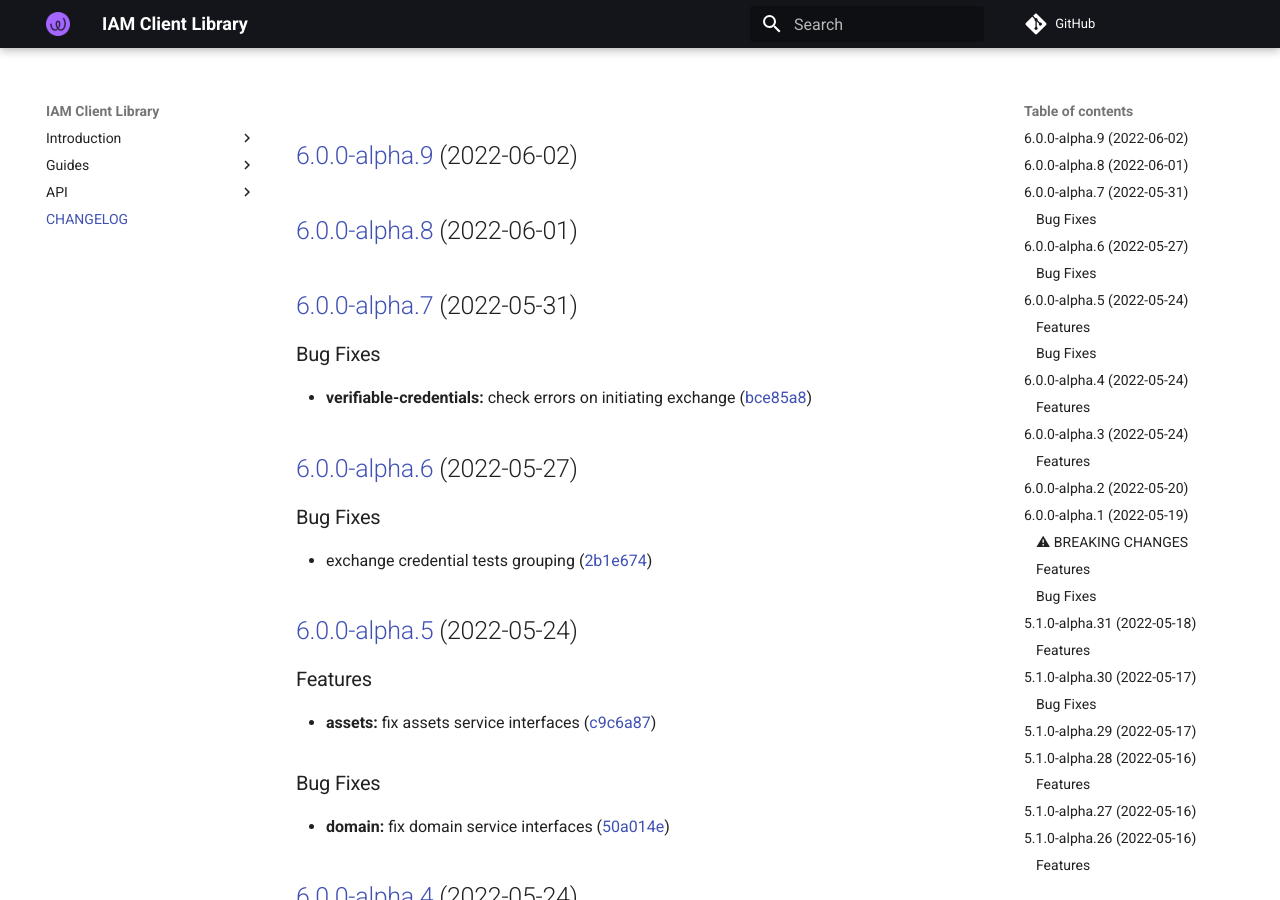
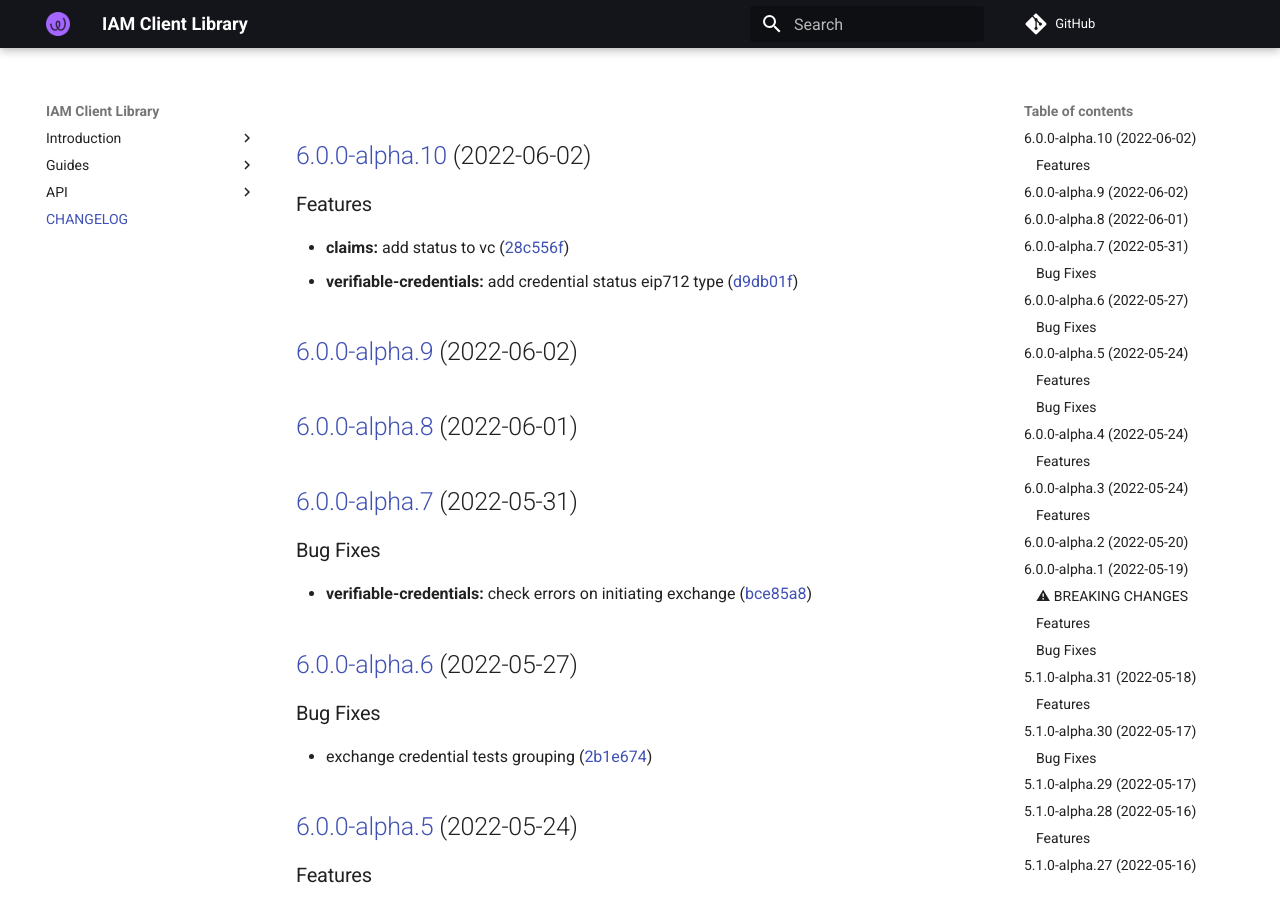
Before and after one commit to energywebfoundation/iam-client-lib, an MkDocs documentation site: the page built from docs/CHANGELOG.md, in a window 1280 px wide and 900 px high. Built offline with MkDocs 1.6.1 and Material for MkDocs 9.7.7, drawn with Linux system fonts in a browser that asks for light colours; comment, search, counter and statistics services are not loaded.

Commit message:
chore(release): 6.0.0-alpha.10 [skip ci]
## [6.0.0-alpha.10](https://github.com/energywebfoundation/iam-client-lib/compare/v6.0.0-alpha.9...v6.0.0-alpha.10) (2022-06-02)

### Features

* **claims:** add status to vc ([28c556f](https://github.com/energywebfoundation/iam-client-lib/commit/28c556ffa0a9d53561507fdce95817a6672e43f3))
* **verifiable-credentials:** add credential status eip712 type ([d9db01f](https://github.com/energywebfoundation/iam-client-lib/commit/d9db01ffe8cdaec5c7192f2ac134a7941e952555))

```diff
--- a/docs/CHANGELOG.md
+++ b/docs/CHANGELOG.md
@@ -1,3 +1,11 @@
+## [6.0.0-alpha.10](https://github.com/energywebfoundation/iam-client-lib/compare/v6.0.0-alpha.9...v6.0.0-alpha.10) (2022-06-02)
+
+
+### Features
+
+* **claims:** add status to vc ([28c556f](https://github.com/energywebfoundation/iam-client-lib/commit/28c556ffa0a9d53561507fdce95817a6672e43f3))
+* **verifiable-credentials:** add credential status eip712 type ([d9db01f](https://github.com/energywebfoundation/iam-client-lib/commit/d9db01ffe8cdaec5c7192f2ac134a7941e952555))
+
 ## [6.0.0-alpha.9](https://github.com/energywebfoundation/iam-client-lib/compare/v6.0.0-alpha.8...v6.0.0-alpha.9) (2022-06-02)
 
 ## [6.0.0-alpha.8](https://github.com/energywebfoundation/iam-client-lib/compare/v6.0.0-alpha.7...v6.0.0-alpha.8) (2022-06-01)
--- a/package.json
+++ b/package.json
@@ -1,6 +1,6 @@
 {
   "name": "iam-client-lib",
-  "version": "6.0.0-alpha.9",
+  "version": "6.0.0-alpha.10",
   "description": "Library for Decentralized Identity and Access Management",
   "main": "dist/index.js",
   "module": "dist/index.esm.js",
```
